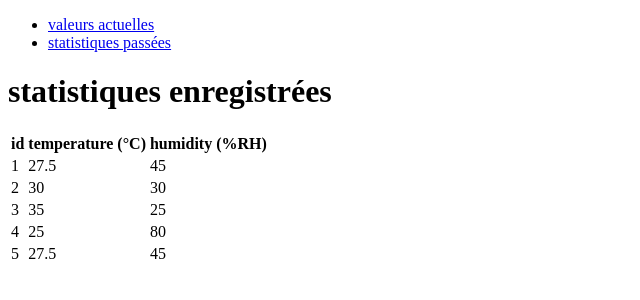
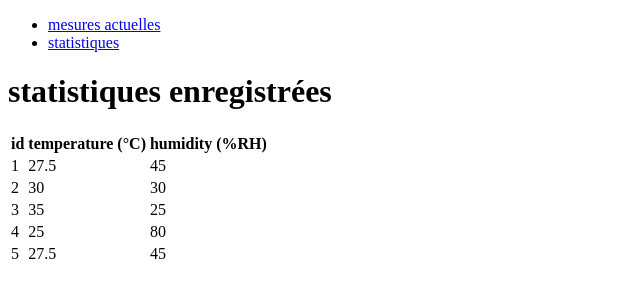
Before and after one commit to remace/dht11Reader, a Flask app: page /stats in a window 1280 px wide. Shown: the top 300 px of the page, without its empty margins (0-640 px from the left). Run offline with Flask 2, Linux system fonts and the light colour scheme.

Commit message:
correction vocabulaire

```diff
--- a/requirements.txt
+++ b/requirements.txt
@@ -1 +1,2 @@
 flask
+flask-sqlalchemy
--- a/templates/partials/_nav.html
+++ b/templates/partials/_nav.html
@@ -1,6 +1,6 @@
 <nav>
     <ul>
-        <li><a href='/'>valeurs actuelles</a></li>
-        <li><a href='/stats'>statistiques passées</a></li>
+        <li><a href='/'>mesures actuelles</a></li>
+        <li><a href='/stats'>statistiques</a></li>
     </ul>
 </nav>
```
